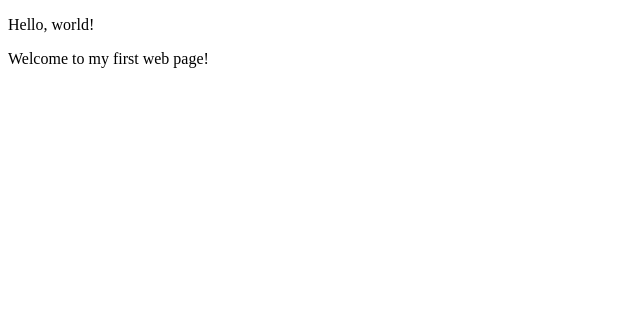
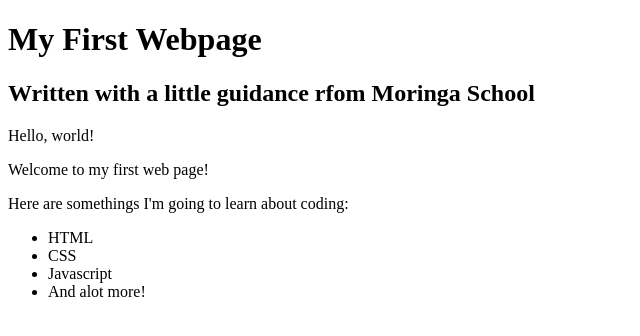
Before and after one commit to alvinngunjiri/my-first-webpage, a plain HTML site: page my-first-webpage.html in a window 1280 px wide. Shown: the whole page, without its empty margins (0-640 px from the left). Drawn offline with Linux system fonts and the light colour scheme.

Commit message:
add list elements

```diff
--- a/my-first-webpage.html
+++ b/my-first-webpage.html
@@ -4,7 +4,17 @@
         <title>My first webpage!</title>
     </head>
     <body>
+        <h1>My First Webpage</h1>
+        <h2>Written with a little guidance rfom Moringa School</h2>
        <p>Hello, world!</p>
        <p>Welcome to my first web page!</p>
+
+       <p>Here are somethings I'm going to learn about coding: </p>
+       <ul>
+           <li>HTML</li>
+           <li>CSS
+           <li>Javascript</li>
+           <li>And alot more!</li>
+           </ul>
     </body>
 </html>
```
